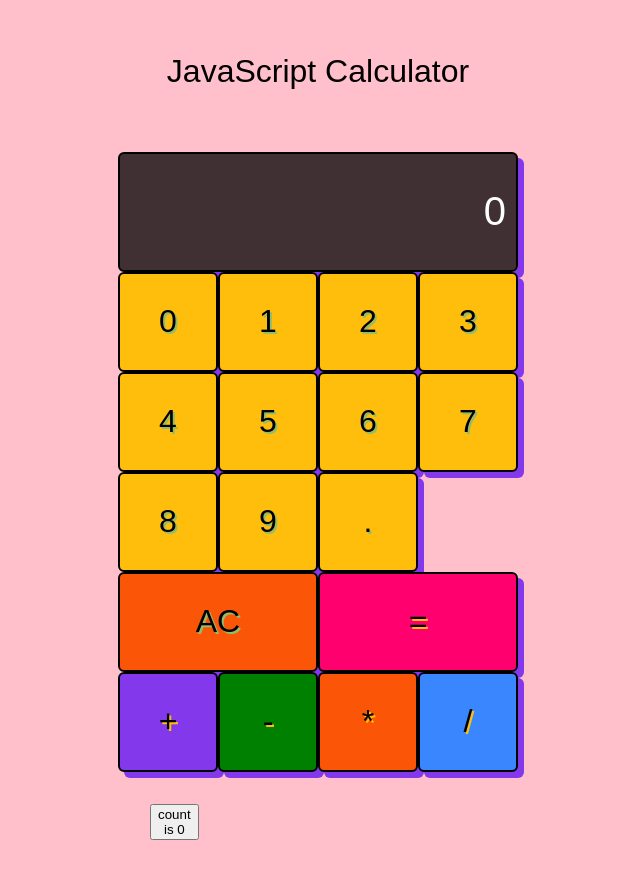
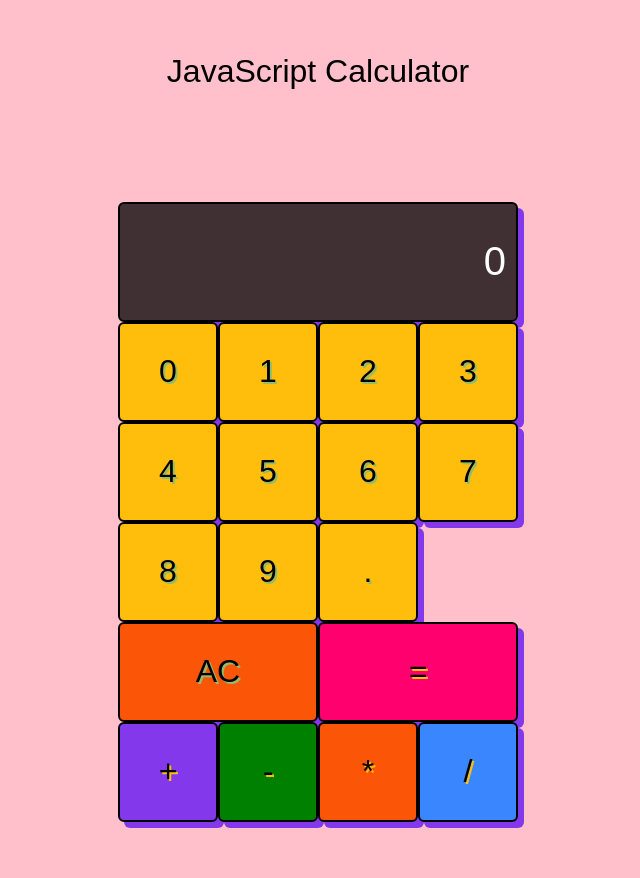
Before and after one commit to JohanCodeForFun/javascript-calculator, a React (Vite) app: page / in a window 1280 px wide. Shown: the top 878 px of the page, without its empty margins (322-962 px from the left). Built offline with nearby package versions, Linux system fonts and the light colour scheme.

Commit message:
format app components props

```diff
--- a/src/App.tsx
+++ b/src/App.tsx
@@ -15,17 +15,18 @@ function App() {
       <h1>JavaScript Calculator</h1>
       <div className="calculator-body">
         <div className="calculator-grid">
-          <Display display={display} />
+          <Display
+            display={display}
+            showOperation={operation}
+          />
           <Digits
+            currentDigits={display}
             onChangeDigits={setDisplay}
-            currentDigits={display}
           />
-          <Operations onChangeOperations={setOperation} />
-          <div className="card">
-            <button onClick={() => setCount((count) => count + 1)}>
-              count is {count}
-            </button>
-          </div>
+          <Operations
+            onChangeOperations={setOperation}
+            clearDisplay={setDisplay}
+          />
         </div>
       </div>
     </>
```
